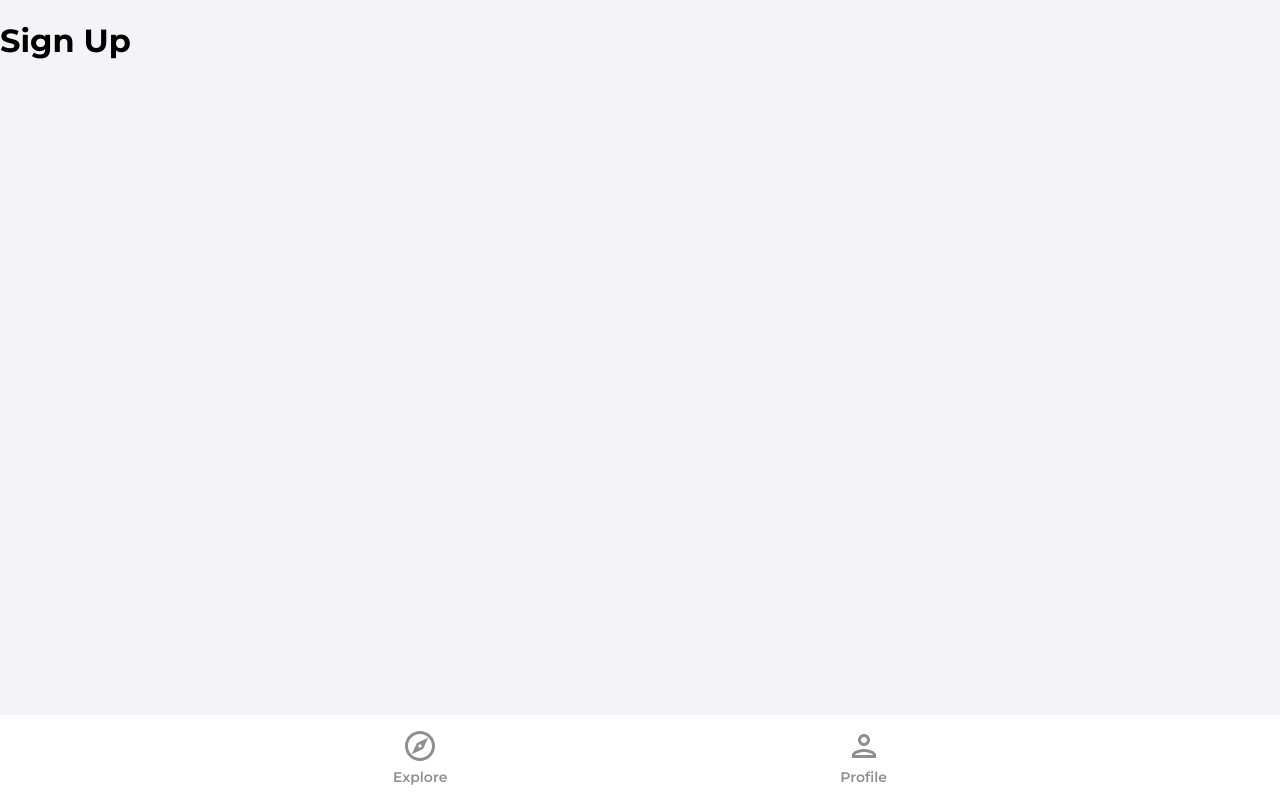
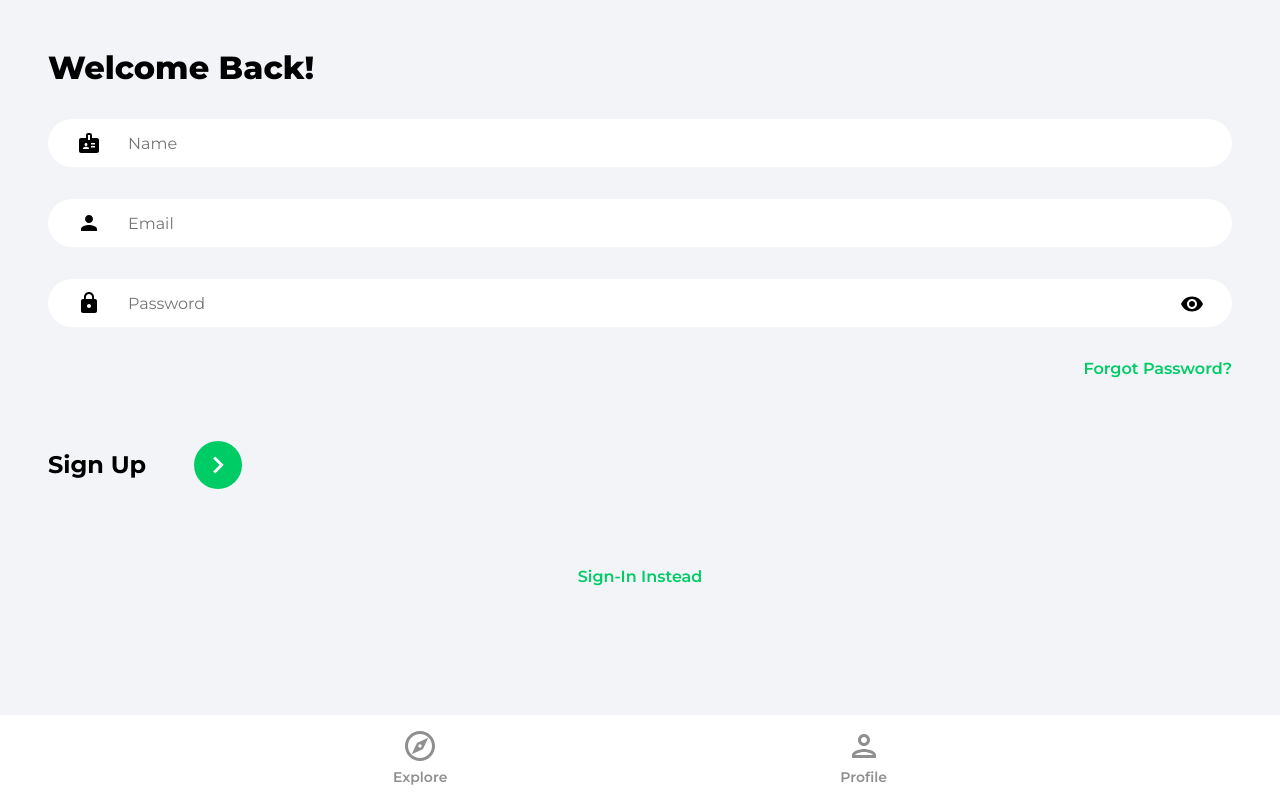
Before and after one commit to FulphilledDev/coaching-services-app, a React (Create React App) app: page /sign-up in a window 1280 px wide. Built offline with nearby package versions, Linux system fonts and the light colour scheme.

Commit message:
Sign In, Sign Up pages with links, forms, onChange

```diff
--- a/src/index.css
+++ b/src/index.css
@@ -193,24 +193,25 @@
   color: #2c2c2c;
 }
 
-/* .nameInput {
+.nameInput {
   margin-bottom: 2rem;
   background: url('./assets/svg/badgeIcon.svg') #ffffff 2.5% center no-repeat;
 }
 
+
 .emailInput {
   margin-bottom: 2rem;
   background: url('./assets/svg/personIcon.svg') #ffffff 2.5% center no-repeat;
-} */
+}
 
 .passwordInputDiv {
   position: relative;
 }
 
-/* .passwordInput {
+.passwordInput {
   margin-bottom: 2rem;
   background: url('./assets/svg/lockIcon.svg') #ffffff 2.5% center no-repeat;
-} */
+}
 
 .showPassword {
   cursor: pointer;
--- a/src/pages/SignIn.jsx
+++ b/src/pages/SignIn.jsx
@@ -1,7 +1,87 @@
+import { useState } from 'react'
+import { Link, useNavigate } from 'react-router-dom'
+import { ReactComponent as ArrowRightIcon } from '../assets/svg/keyboardArrowRightIcon.svg'
+import visibilityIcon from '../assets/svg/visibilityIcon.svg'
+
 function SignIn() {
+  const [ showPassword, setShowPassword ] = useState(false)
+  const [ formData, setFormData ] = useState({
+    email: '',
+    password: ''
+  })
+  const { email, password } = formData
+
+  const navigate = useNavigate()
+
+  const onChange = (e) => {
+    setFormData((prevState) => ({
+      ...prevState,
+      [e.target.id]: e.target.value,
+      // e.target.id allows us to pick either email or password, instead of needing two different key value pairs
+    }))
+  }
+
+
+
   return (
     <>
-    <h1>Sign In</h1>
+      <div className="pageContainer">
+        <header>
+          <p className="pageHeader">Welcome Back!</p>
+        </header>
+
+        <form>
+          <input
+              type="email"
+              className="emailInput"
+              placeholder="Email"
+              id="email"
+              value={email}
+              onChange={onChange}
+          />
+
+          <div className="passwordInputDiv">
+            <input
+                type={showPassword ? 'text' : 'password'}
+                className='passwordInput'
+                placeholder='Password'
+                id='password'
+                value={password}
+                onChange={onChange}
+              />
+
+              <img
+                src={visibilityIcon}
+                alt="show password"
+                className="showPassword"
+                onClick={() =>
+                  setShowPassword((prevState) => !prevState)
+                }
+              />
+            </div>
+
+            <Link to='/forgot-password' className='forgotPasswordLink'>
+              Forgot Password?
+            </Link>
+
+            <div className="signInBar">
+              <p className="signInText">
+                Sign In
+              </p>
+              <button className="signInButton">
+                <ArrowRightIcon fill='#fff' width='34px' height='34px' />
+              </button>
+            </div>
+        </form>
+
+        {/* <OAuth /> */}
+
+        <Link
+          to='/sign-up'
+          className='registerLink'>
+            Sign Up Instead
+        </Link>
+      </div>
     </>
   )
 }
--- a/src/pages/SignUp.jsx
+++ b/src/pages/SignUp.jsx
@@ -1,7 +1,97 @@
+import { useState } from 'react'
+import { Link, useNavigate } from 'react-router-dom'
+import { ReactComponent as ArrowRightIcon } from '../assets/svg/keyboardArrowRightIcon.svg'
+import visibilityIcon from '../assets/svg/visibilityIcon.svg'
+
 function SignUp() {
+  const [ showPassword, setShowPassword ] = useState(false)
+  const [ formData, setFormData ] = useState({
+    name: '',
+    email: '',
+    password: ''
+  })
+  const { name, email, password } = formData
+
+  const navigate = useNavigate()
+
+  const onChange = (e) => {
+    setFormData((prevState) => ({
+      ...prevState,
+      [e.target.id]: e.target.value,
+      // e.target.id allows us to pick either email or password, instead of needing two different key value pairs
+    }))
+  }
+
+
+
   return (
     <>
-    <h1>Sign Up</h1>
+      <div className="pageContainer">
+        <header>
+          <p className="pageHeader">Welcome Back!</p>
+        </header>
+
+        <form>
+          <input
+            type="text"
+            className="nameInput"
+            placeholder="Name"
+            // REMEMBER: id value MUST be same as the state (the value value --> value={name})
+            id="name"
+            value={name}
+            onChange={onChange}
+          />
+          <input
+              type="email"
+              className="emailInput"
+              placeholder="Email"
+              id="email"
+              value={email}
+              onChange={onChange}
+          />
+
+          <div className="passwordInputDiv">
+            <input
+                type={showPassword ? 'text' : 'password'}
+                className='passwordInput'
+                placeholder='Password'
+                id='password'
+                value={password}
+                onChange={onChange}
+              />
+
+              <img
+                src={visibilityIcon}
+                alt="show password"
+                className="showPassword"
+                onClick={() =>
+                  setShowPassword((prevState) => !prevState)
+                }
+              />
+            </div>
+
+            <Link to='/forgot-password' className='forgotPasswordLink'>
+              Forgot Password?
+            </Link>
+
+            <div className="signUpBar">
+              <p className="signUpText">
+                Sign Up
+              </p>
+              <button className="signUpButton">
+                <ArrowRightIcon fill='#fff' width='34px' height='34px' />
+              </button>
+            </div>
+        </form>
+
+        {/* <OAuth /> */}
+
+        <Link
+          to='/sign-in'
+          className='registerLink'>
+            Sign-In Instead
+        </Link>
+      </div>
     </>
   )
 }
```
